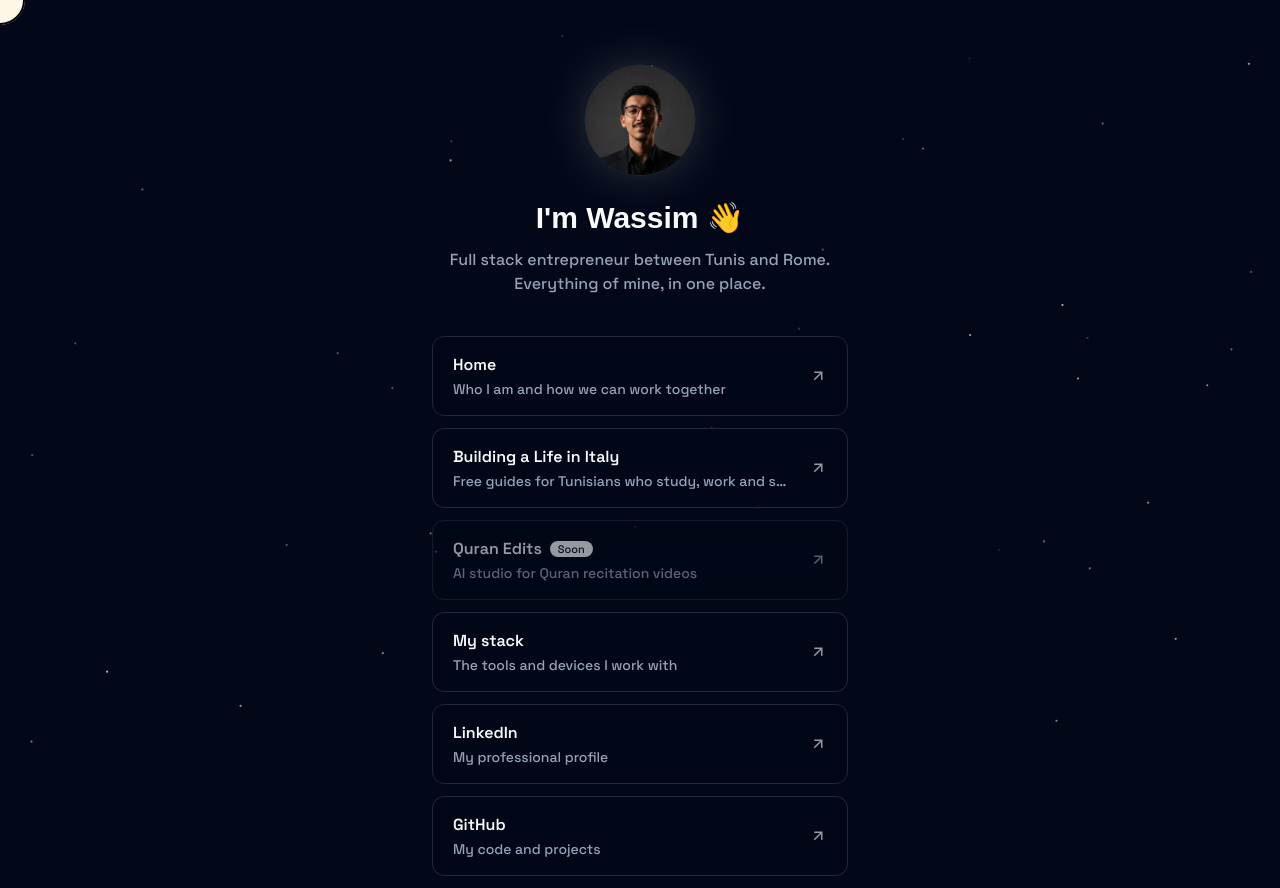
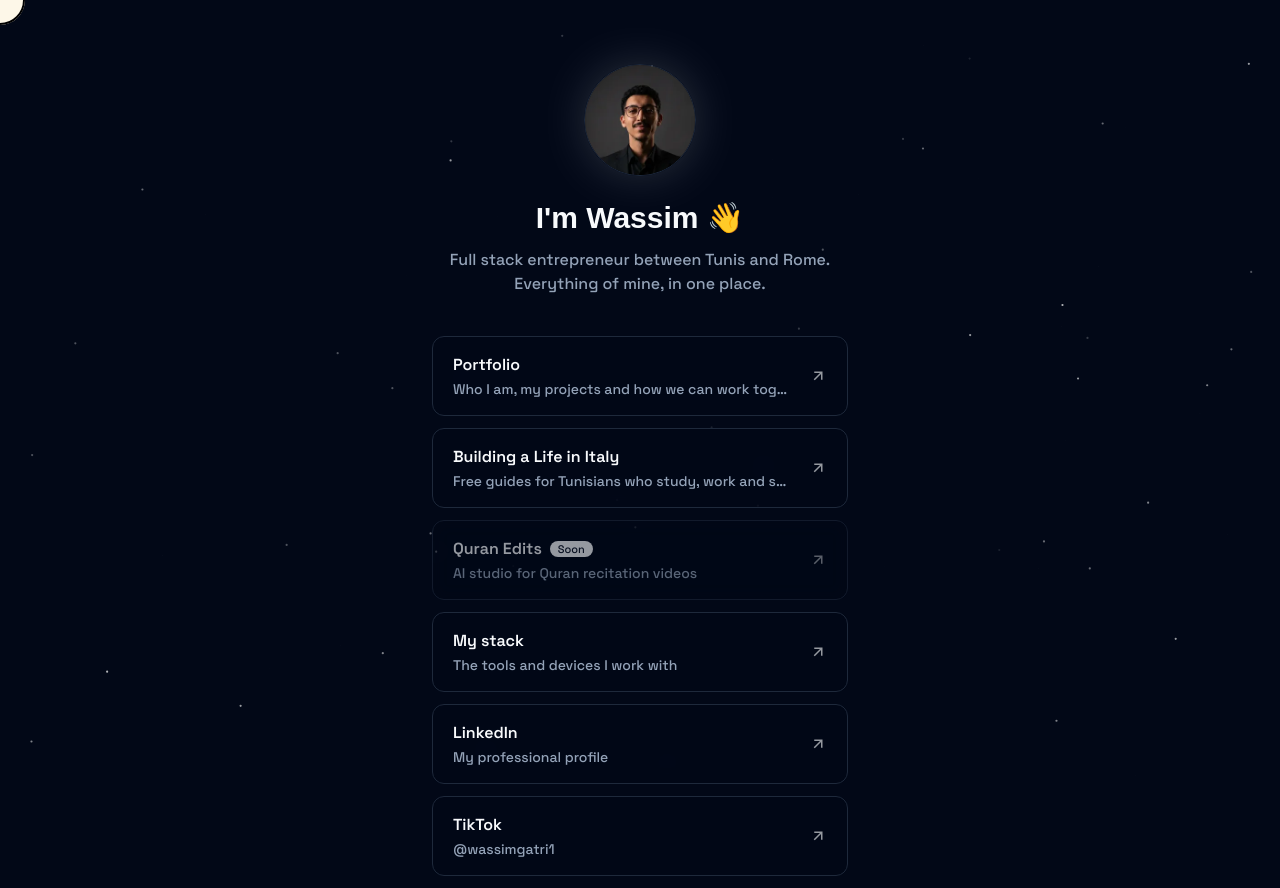
Before and after one commit to wasswassim/portfolio, a Next.js app: page /links in a window 1280 px wide. Shown: the top 888 px of the page. Built offline with nearby package versions, Linux system fonts and the light colour scheme; a web font is replaced by a local one.

Commit message:
feat(rebrand): /links Portfolio + TikTok cards, blog sentence in Who am I
Co-Authored-By: Claude Opus 5.5 <noreply@anthropic.com>

```diff
--- a/src/components/home/links-page.tsx
+++ b/src/components/home/links-page.tsx
@@ -1,7 +1,7 @@
 "use client";
 
 import Link from "next/link";
-import { AUTHOR_EMAIL, AUTHOR_LINKEDIN } from "@/content/author";
+import { AUTHOR_LINKEDIN, AUTHOR_TIKTOK } from "@/content/author";
 import { CURRENT_PROJECT } from "@/content/projects";
 import Preloader from "./preloader";
 import Particles from "./particles";
@@ -14,13 +14,13 @@ import { BlurIn, Reveal, cn } from "./ui";
 type LinkItem = { title: string; text: string; href: string | null; external?: boolean; badge?: string };
 
 const LINKS: LinkItem[] = [
-  { title: "Home", text: "Who I am and how we can work together", href: "/" },
+  { title: "Portfolio", text: "Who I am, my projects and how we can work together", href: "/" },
   { title: "Building a Life in Italy", text: "Free guides for Tunisians who study, work and settle in Italy", href: "/en/blog/" },
   { title: CURRENT_PROJECT.name, text: CURRENT_PROJECT.tagline, href: CURRENT_PROJECT.url, external: true, badge: CURRENT_PROJECT.url ? "New" : "Soon" },
   { title: "My stack", text: "The tools and devices I work with", href: "/stack/" },
   { title: "LinkedIn", text: "My professional profile", href: AUTHOR_LINKEDIN, external: true },
+  { title: "TikTok", text: "@wassimgatri1", href: AUTHOR_TIKTOK, external: true },
   { title: "GitHub", text: "My code and projects", href: "https://github.com/wasswassim", external: true },
-  { title: "Email me", text: AUTHOR_EMAIL, href: `mailto:${AUTHOR_EMAIL}` },
 ];
 
 function Stars() {
--- a/src/components/home/sections/about.tsx
+++ b/src/components/home/sections/about.tsx
@@ -1,9 +1,10 @@
 "use client";
 
+import Link from "next/link";
 import { BoxReveal, Card, Reveal, SectionWrapper } from "../ui";
 
 // Who I am, where I am and how we can work together, in the owner's words from the author page
-// (src/content/author.ts). The blog is not mentioned here on purpose.
+// (src/content/author.ts), with a link to the blog (owner's request 2026-10-18).
 export default function AboutSection() {
   return (
     <SectionWrapper id="about" ariaLabelledby="about-title" className="flex min-h-screen w-full items-center py-24">
@@ -23,7 +24,10 @@ export default function AboutSection() {
         </BoxReveal>
         <Reveal delay={0.1}>
           <p className="mt-6 text-lg leading-relaxed text-foreground/85 md:text-xl">
-            I&apos;m Wassim Gatri, a Tunisian full stack entrepreneur living between Tunis and Rome. My background is in
+            I&apos;m Wassim Gatri, a Tunisian full stack entrepreneur living between Tunis and Rome. I&apos;m currently documenting
+            my experience and the solutions I found in my blog,{" "}
+            <Link href="/en/blog/" className="pointer-events-auto font-semibold underline underline-offset-4 hover:text-foreground">Building a Life in Italy</Link>:
+            free guides, checked against official sources, for Tunisians who study, work and settle in Italy. My background is in
             Business Information Systems, and I&apos;m studying for a Master&apos;s in Digital Marketing at LUMSA University in
             Rome. I design and build websites and apps, plan and analyse marketing campaigns, and work with{" "}
             <mark className="rounded bg-primary px-1.5 py-0.5 font-semibold text-primary-foreground">agentic engineering</mark>{" "}
--- a/src/content/author.ts
+++ b/src/content/author.ts
@@ -5,6 +5,7 @@ import type { Lang } from "@/lib/i18n/config";
 export const AUTHOR_EMAIL = "wassimgatri4@gmail.com";
 /** 240px square crop of /img/wassimage.webp for the author box and page */
 export const AUTHOR_AVATAR = "/img/wassim-avatar.webp";
+export const AUTHOR_TIKTOK = "https://www.tiktok.com/@wassimgatri1";
 export const AUTHOR_LINKEDIN = "https://www.linkedin.com/in/wassim-gatri-683a12259/";
 
 type Section = { h: string; p?: string[]; items?: string[] };
--- a/src/lib/seo/site.ts
+++ b/src/lib/seo/site.ts
@@ -22,6 +22,7 @@ export const AUTHOR = {
 export const SOCIAL_PROFILES = [
   "https://github.com/wasswassim",
   "https://www.linkedin.com/in/wassim-gatri-683a12259/",
+  "https://www.tiktok.com/@wassimgatri1",
 ];
 
 // 1.91:1 share card used when an article has no image of its own
```
